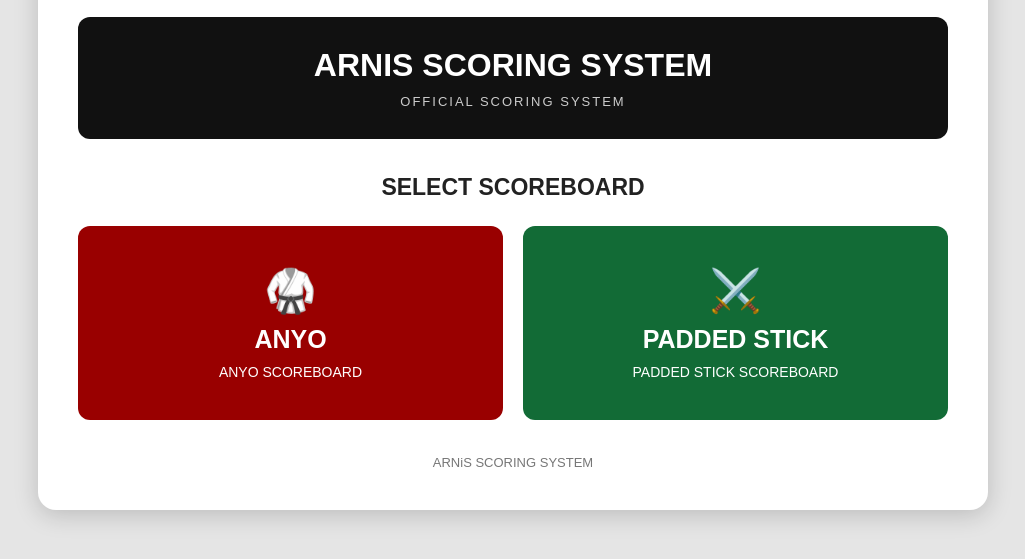
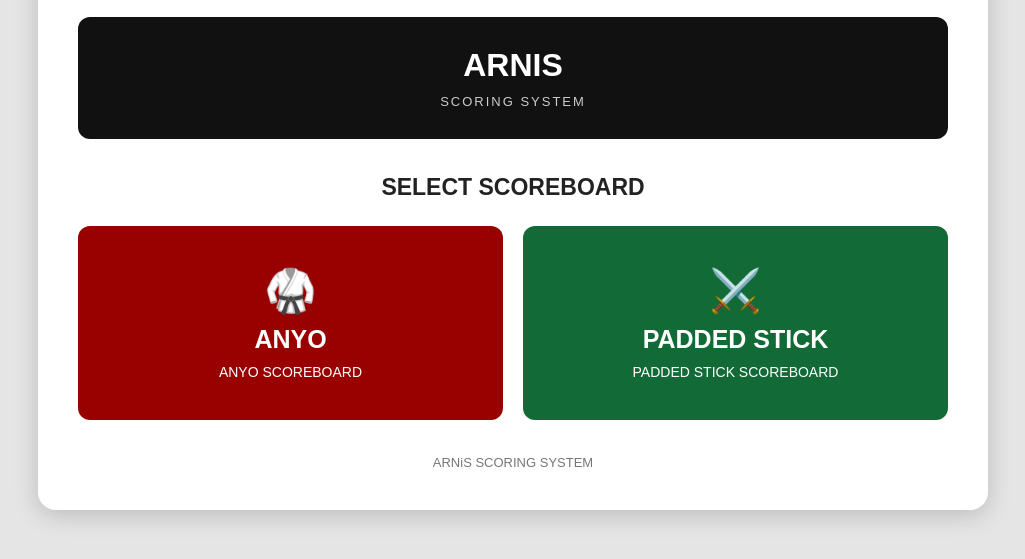
Before and after one commit to kennethfajutnao6-lgtm/Arnis-ScoreBoards, a plain HTML site: page index.html in a window 1280 px wide. Shown: the part 219-778 px from the top of the page, without its empty margins (127-1152 px from the left). Drawn offline with Linux system fonts and the light colour scheme.

Commit message:
index.html

```diff
--- a/index.html
+++ b/index.html
@@ -240,8 +240,8 @@ body {
 
     <!-- HEADER -->
     <div class="header">
-        <h1>ARNIS SCORING SYSTEM</h1>
-        <p>OFFICIAL SCORING SYSTEM</p>
+        <h1>ARNIS</h1>
+        <p>SCORING SYSTEM</p>
     </div>
 
     <!-- MAIN MENU -->
```
